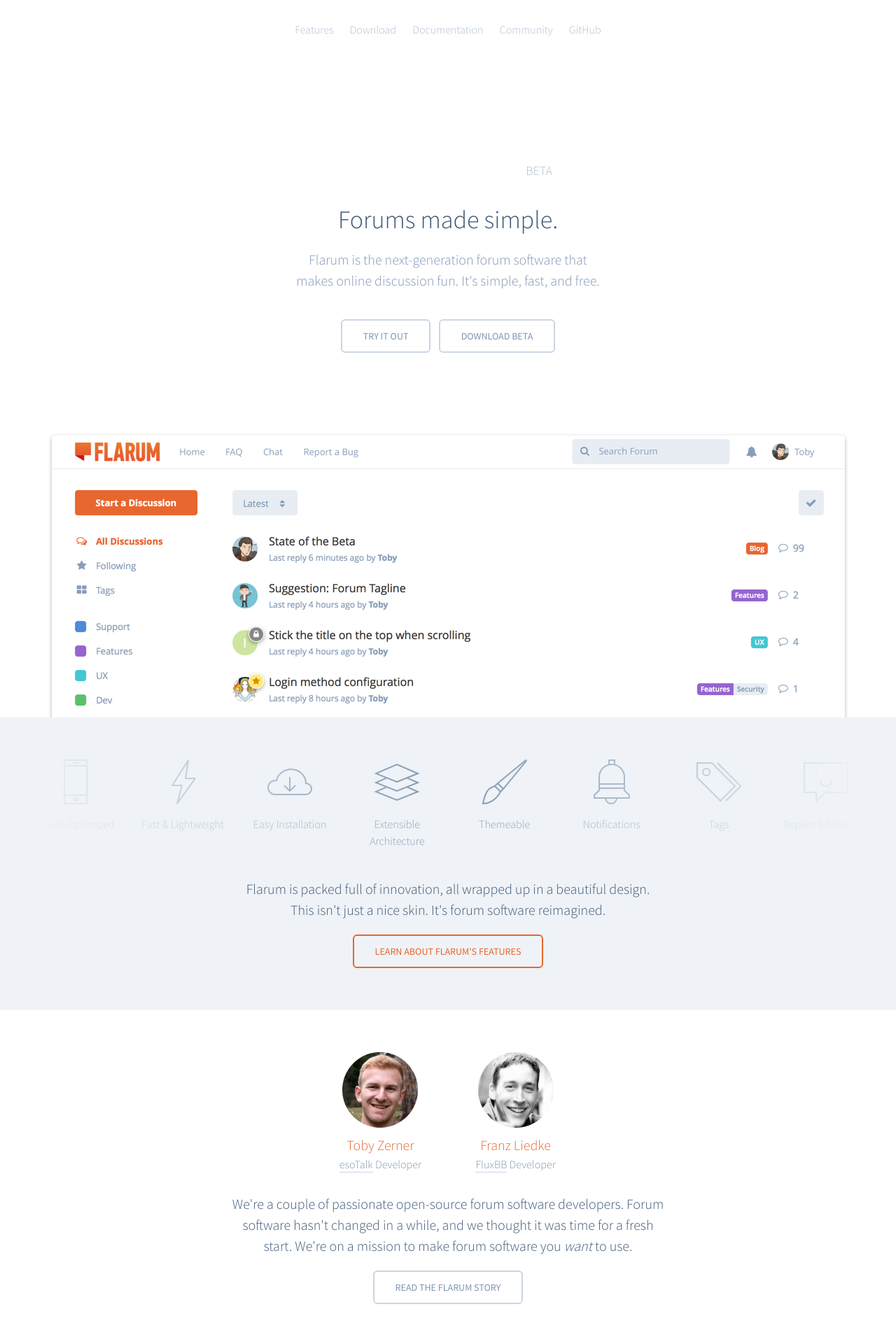
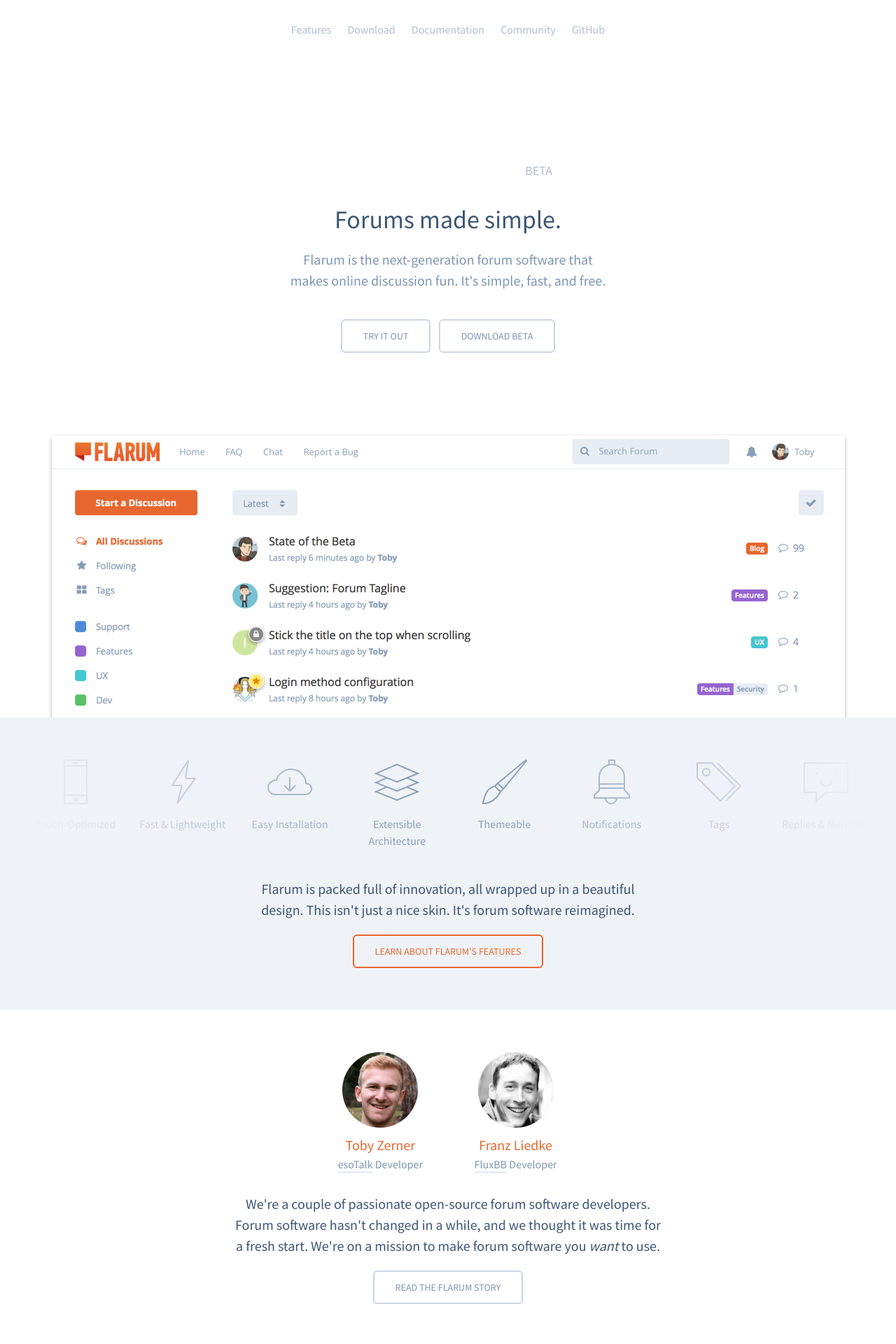
Before and after one commit to flarum/flarum.github.io, a Jekyll site: the page built from index.html, in a window 1280 px wide. Shown: the top 1920 px of the page at 70% size. Built offline with Jekyll 4.4.1, drawn with Linux system fonts in a browser that asks for light colours; nearby versions of some CDN libraries; comment, search, counter and statistics services are not loaded.

Commit message:
Don't use light variation of Source Sans Pro as it is unreadable on Windows. fixes #42

```diff
--- a/_sass/_base.scss
+++ b/_sass/_base.scss
@@ -8,7 +8,6 @@
 }
 body, input, select, textarea, button {
   font-family: 'Source Sans Pro', Helvetica, Arial, sans-serif;
-  font-weight: 300;
 }
 .container {
   max-width: 1040px;
@@ -33,7 +32,7 @@
 h2 {
   font-size: 36px;
   color: #E7672E;
-  font-weight: 300;
+  font-weight: normal;
 }
 
 .lead {
--- a/_sass/_docs.scss
+++ b/_sass/_docs.scss
@@ -35,13 +35,13 @@
 .Docs h1 {
   color: #E7672E;
   font-size: 36px;
-  font-weight: 300;
+  font-weight: normal;
   margin: 0 0 .5em;
 }
 .Docs h2 {
   color: #3C5675;
   font-size: 26px;
-  font-weight: 300;
+  font-weight: normal;
   margin: 1.5em 0 .5em;
 }
 .Docs h3 {
@@ -52,7 +52,7 @@
 .Docs h4 {
   color: #3C5675;
   font-size: 20px;
-  font-weight: 300;
+  font-weight: normal;
 }
 .Docs blockquote {
   background: #EFF2F6;
--- a/_sass/_download.scss
+++ b/_sass/_download.scss
@@ -23,7 +23,7 @@
 
   h3 {
     margin-top: 0;
-    font-weight: 300;
+    font-weight: normal;
   }
 
   @include respond-to(handhelds) {
--- a/_sass/_features.scss
+++ b/_sass/_features.scss
@@ -19,7 +19,7 @@
 .Feature-header h3 {
   font-size: 37px;
   color: #E7672E;
-  font-weight: 300;
+  font-weight: normal;
   margin: .25em 0;
 }
 .Feature-header p {
--- a/_sass/_home.scss
+++ b/_sass/_home.scss
@@ -50,7 +50,7 @@
   margin-bottom: 15px;
 }
 .Intro p {
-  max-width: 450px;
+  max-width: 460px;
   font-size: 20px;
   margin: 0 auto 40px;
 }
@@ -173,7 +173,7 @@
 .Team-member h3 a {
   border: 0;
   color: #E7672E;
-  font-weight: 300;
+  font-weight: normal;
   font-size: 20px;
 }
 .Team-member h3 img {
@@ -181,7 +181,7 @@
   margin: 0 auto 10px;
 }
 .Team-member h4 {
-  font-weight: 300;
+  font-weight: normal;
   font-size: 16px;
   margin: 0;
 }
@@ -215,13 +215,13 @@
   text-align: center;
 }
 .Actions-item h3 {
-  font-weight: 300;
+  font-weight: normal;
   font-size: 30px;
   color: #E7672E;
   margin: 0 0 10px;
 }
 .Actions-item h4 {
-  font-weight: 300;
+  font-weight: normal;
   font-size: 20px;
   color: #3C5675;
   margin: 0;
```
